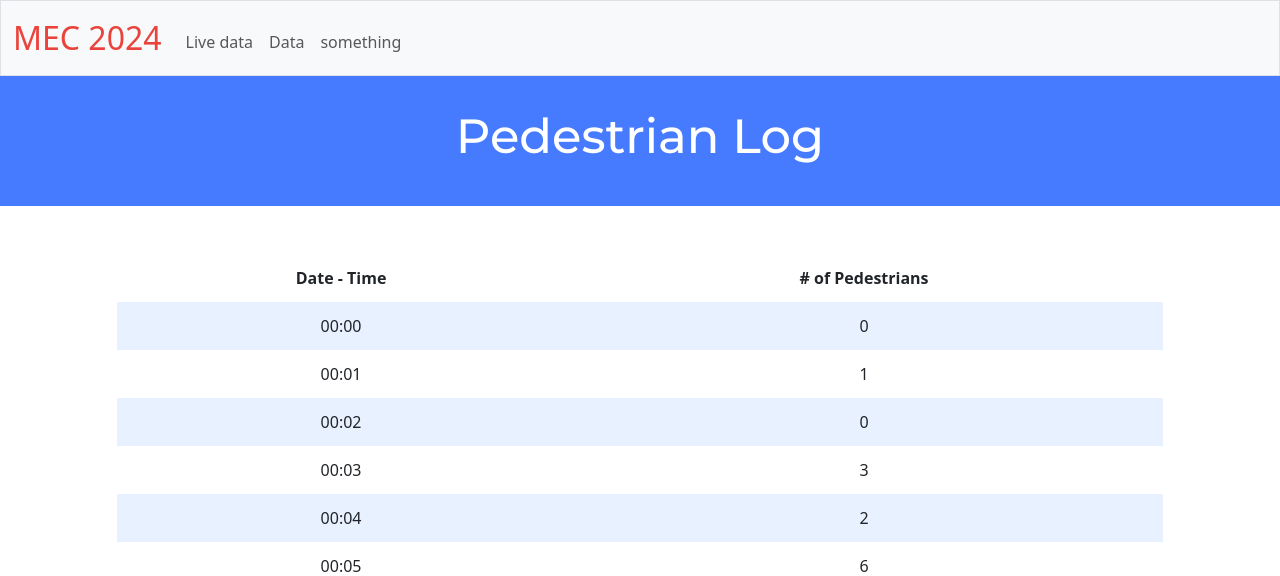
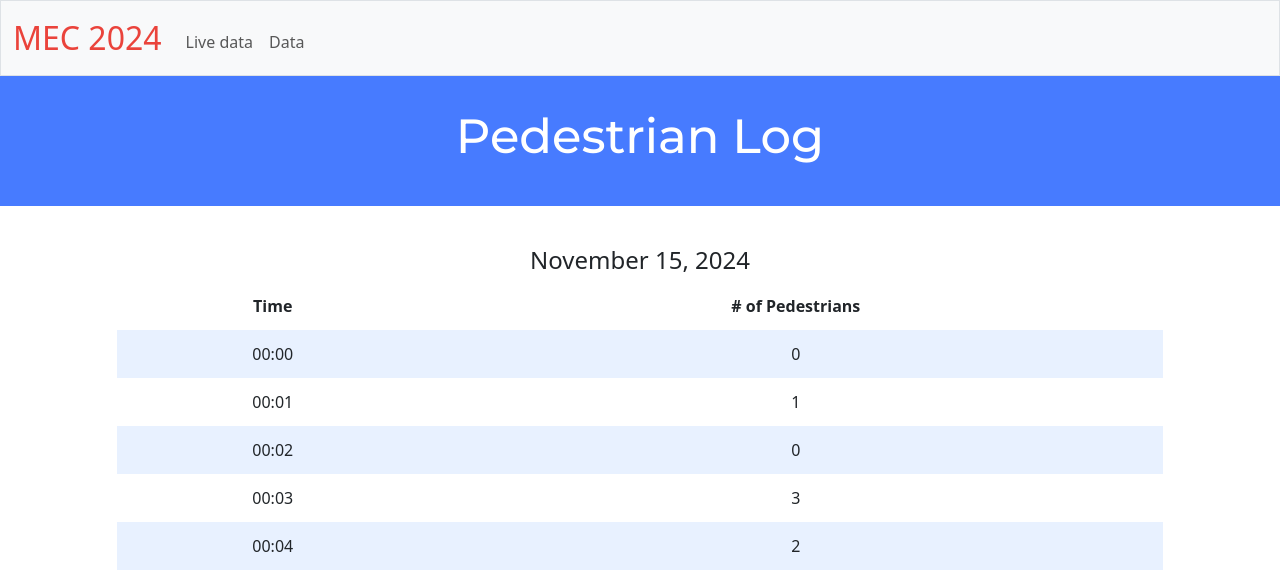
Before and after one commit to zakriahayder/MEC-24, a Flask app: page /live-data in a window 1280 px wide. Shown: the top 576 px of the page. Run offline with Flask 3, Linux system fonts and the light colour scheme.

Commit message:
Finished all the functionality, just need to replace the placeholders

```diff
--- a/app.py
+++ b/app.py
@@ -1,7 +1,8 @@
-from flask import Flask, render_template
+from flask import Flask, render_template, flash
 from helpers import load_pedestrian_data
 
 app = Flask(__name__)
+app.secret_key = '12345'
 
 ped = load_pedestrian_data("data.csv")
 
@@ -9,8 +10,9 @@ ped = load_pedestrian_data("data.csv")
 @app.route('/live-data')
 def live_data():
     # Replace with actual logic to display live data
+    return render_template('index.html', ped=ped)
 
-    return render_template('index.html', ped=ped)
+
 
 @app.route('/data')
 def about():
--- a/templates/data.html
+++ b/templates/data.html
@@ -5,6 +5,7 @@
 {% block header %}Pedestrian Data{% endblock %}
 
 {% block content %}
+<h4>Pedestrian traffic does not warrant dedicated traffic light</h4>
 <canvas id="myChart"></canvas>
 <script>
     const ped = {{ ped|tojson }};
--- a/templates/index.html
+++ b/templates/index.html
@@ -6,11 +6,11 @@
 
 {% block content %}
 <div class="section">
-    <h2></h2>
+    <h4>November 15, 2024</h4>
     <table>
         <thead>
             <tr>
-                <th>Date - Time</th>
+                <th>Time</th>
                 <th># of Pedestrians</th>
             </tr>
         </thead>
--- a/templates/layout.html
+++ b/templates/layout.html
@@ -25,7 +25,6 @@
                 <ul class="navbar-nav me-auto mt-2">
                     <li class="nav-item"><a class="nav-link" href="/live-data">Live data</a></li>
                     <li class="nav-item"><a class="nav-link" href="/data">Data</a></li>
-                    <li class="nav-item"><a class="nav-link" href="/something">something</a></li>
                 </ul>
             </div>
         </div>
@@ -40,13 +39,6 @@
         {% endblock %}
     </div>
 
-    {% if get_flashed_messages() %}
-        <header>
-            <div class="alert alert-primary mb-0 text-center" role="alert">
-                {{ get_flashed_messages() | join(" ") }}
-            </div>
-        </header>
-    {% endif %}
 </body>
 
 </html>
```
